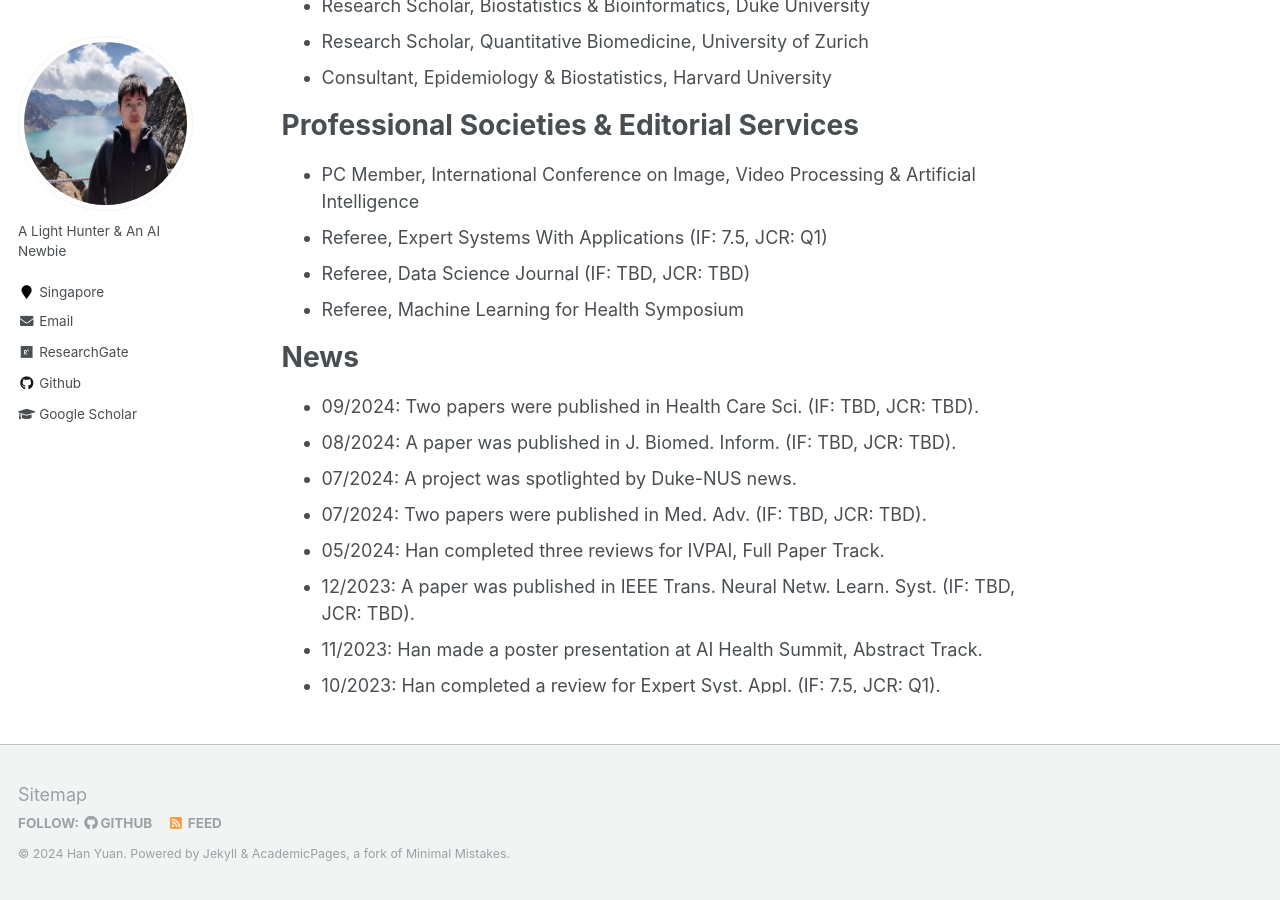
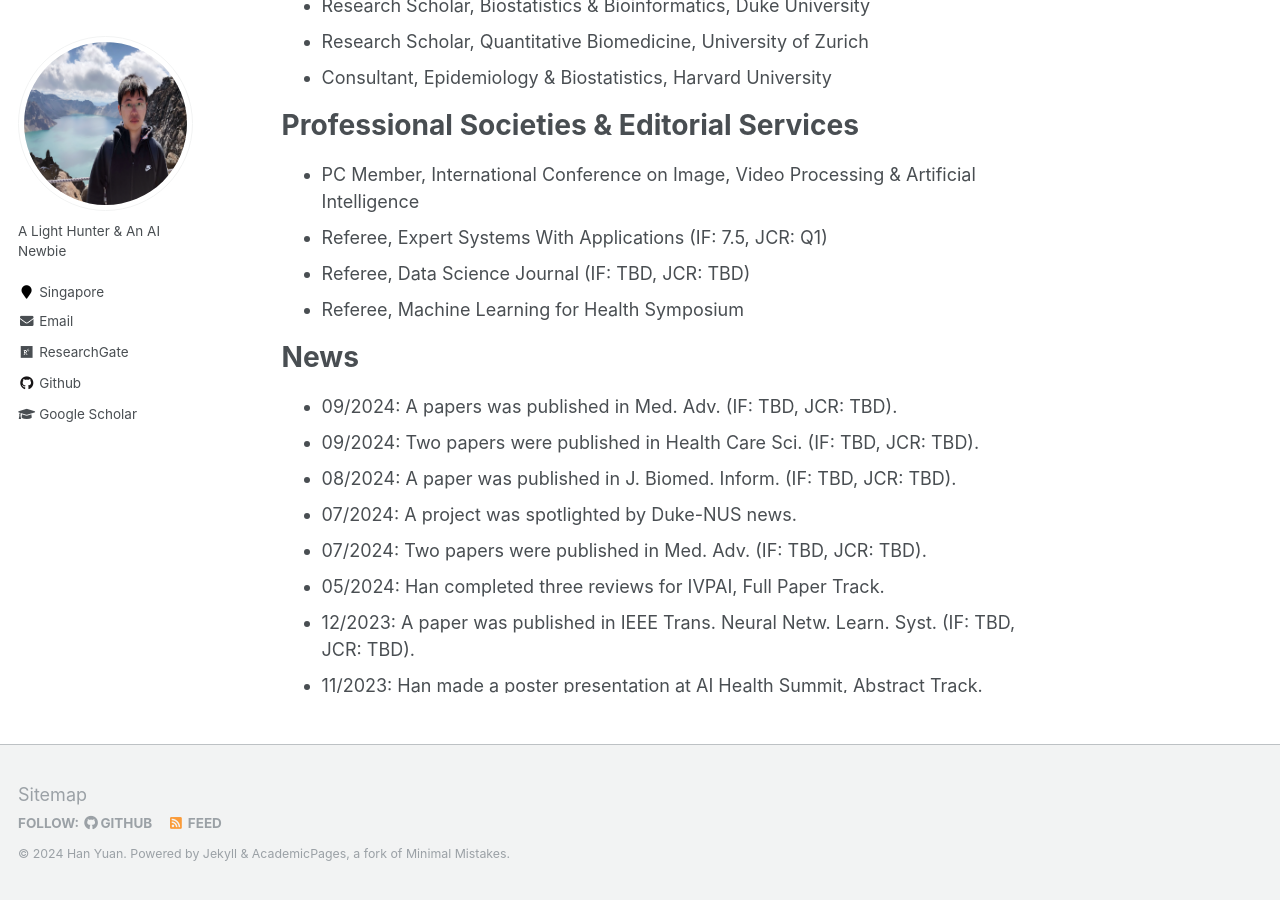
Before and after one commit to Han-Yuan-Med/Han-Yuan-Med.github.io, a Jekyll site: the page built from _pages/about.md, in a window 1280 px wide and 900 px high, scrolled down 830 px. Built offline with Jekyll 4.4.1, drawn with Linux system fonts in a browser that asks for light colours.

Commit message:
Update about.md

```diff
--- a/_pages/about.md
+++ b/_pages/about.md
@@ -29,6 +29,7 @@ Thank you for visiting my academic website. I invite you to explore the [publica
 
 # News
 <ul style="width: auto; height: 300px; overflow: auto">
+  <li>09/2024: A papers was published in Med. Adv. (IF: TBD, JCR: TBD).</li>
   <li>09/2024: Two papers were published in Health Care Sci. (IF: TBD, JCR: TBD).</li>
   <li>08/2024: A paper was published in J. Biomed. Inform. (IF: TBD, JCR: TBD).</li>
   <li>07/2024: A project was spotlighted by Duke-NUS news.</li>
```
